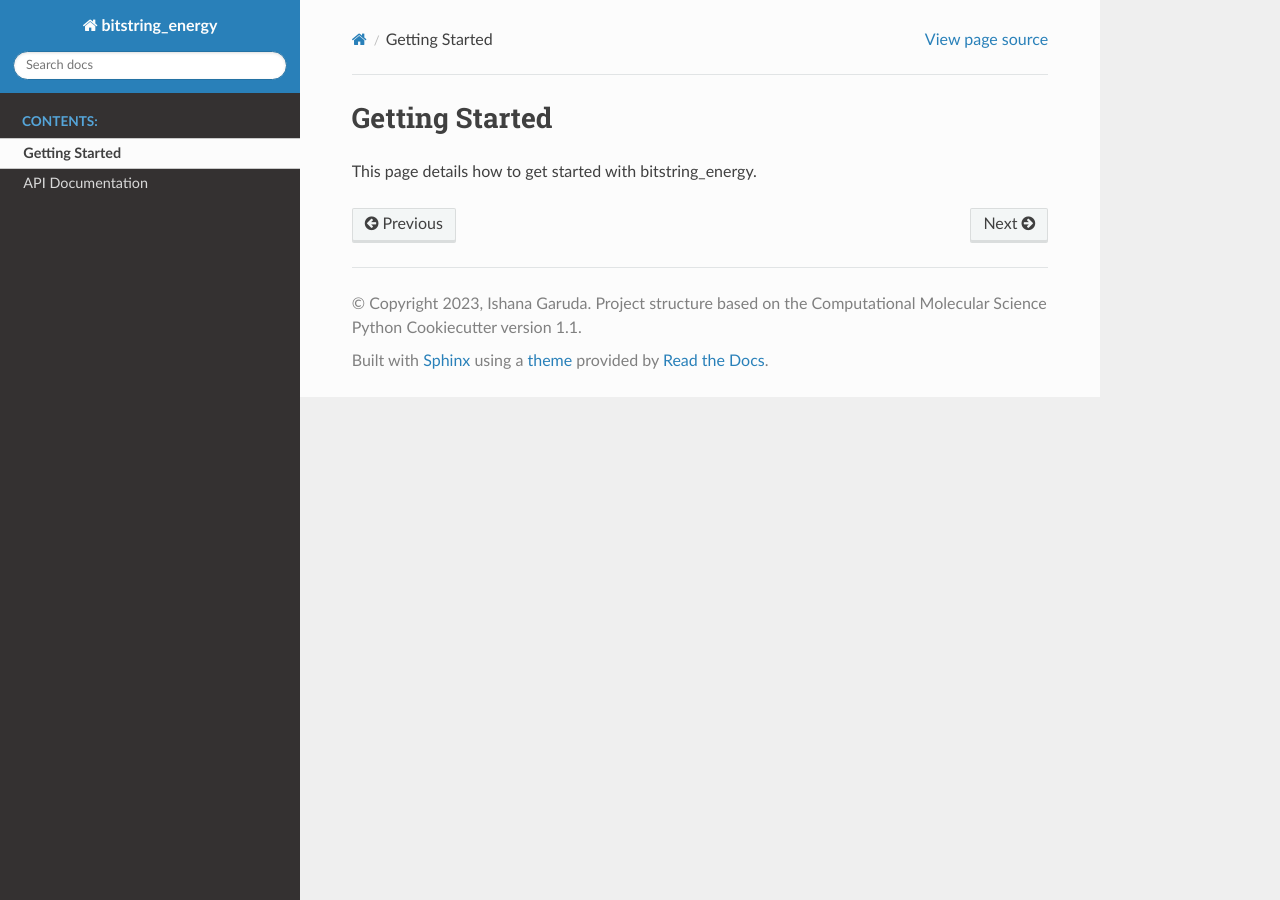
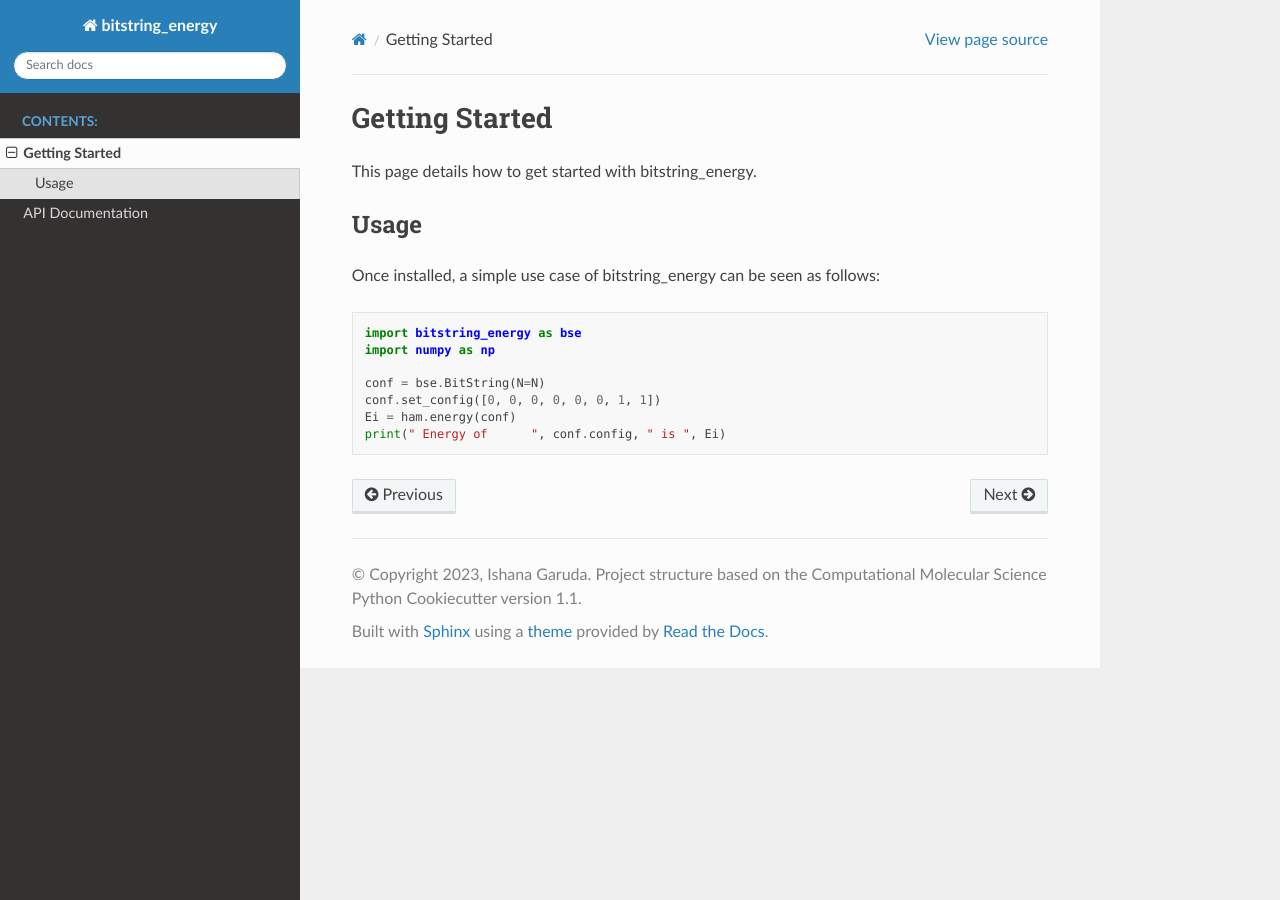
Before and after one commit to ishana23g/ishana_bitstring_energy, a Sphinx documentation site: the page built from docs/getting_started.rst, in a window 1280 px wide. Built offline with Sphinx 7.4.7 and the Read the Docs theme 2.0.0, drawn with Linux system fonts in a browser that asks for light colours; the version number could not be read and is left out.

Commit message:
Updated the docs corretly to use Auto Doc

```diff
--- a/docs/api.rst
+++ b/docs/api.rst
@@ -4,4 +4,7 @@ API Documentation
 .. autosummary::
    :toctree: autosummary
 
-   bitstring_energy.canvas
+   bitstring_energy.IsingHamiltonian
+   bitstring_energy.BitString
+   bitstring_energy.metropolis_montecarlo
+   bitstring_energy.metropolis_step
--- /dev/null
+++ b/docs/autosummary/bitstring_energy.metropolis_montecarlo.rst
@@ -0,0 +1,6 @@
+bitstring\_energy.metropolis\_montecarlo
+========================================
+
+.. currentmodule:: bitstring_energy
+
+.. autofunction:: metropolis_montecarlo
--- /dev/null
+++ b/docs/autosummary/bitstring_energy.metropolis_step.rst
@@ -0,0 +1,6 @@
+bitstring\_energy.metropolis\_step
+==================================
+
+.. currentmodule:: bitstring_energy
+
+.. autofunction:: metropolis_step
--- a/docs/conf.py
+++ b/docs/conf.py
@@ -43,6 +43,7 @@ release = ''
 # extensions coming with Sphinx (named 'sphinx.ext.*') or your custom
 # ones.
 extensions = [
+    'autoapi.extension',
     'sphinx.ext.autosummary',
     'sphinx.ext.autodoc',
     'sphinx.ext.mathjax',
@@ -51,6 +52,19 @@ extensions = [
     'sphinx.ext.intersphinx',
     'sphinx.ext.extlinks',
 ]
+
+autoapi_dirs = ['../bitstring_energy']
+autoapi_ignore = ["*/tests/*",
+                  "*_version.py"]
+
+autoapi_options = ['members',
+		'undoc-members',
+		#'private-members',
+		#'special-members',
+		'show-inheritance',
+		'show-module-summary',
+		'imported-members']
+
 
 autosummary_generate = True
 napoleon_google_docstring = False
--- a/docs/getting_started.rst
+++ b/docs/getting_started.rst
@@ -2,3 +2,17 @@ Getting Started
 ===============
 
 This page details how to get started with bitstring_energy.
+
+Usage
+--------
+Once installed, a simple use case of bitstring_energy can be seen as follows:
+
+.. code-block:: python
+
+    import bitstring_energy as bse
+    import numpy as np
+
+    conf = bse.BitString(N=N)
+    conf.set_config([0, 0, 0, 0, 0, 0, 1, 1])
+    Ei = ham.energy(conf)
+    print(" Energy of      ", conf.config, " is ", Ei)
--- a/docs/index.rst
+++ b/docs/index.rst
@@ -5,6 +5,8 @@
 
 Welcome to bitstring_energy's documentation!
 =========================================================
+Bitstring Energy is a python package for calculating the energy of a bitstring.
+It is designed to calculate the energy of a bitstring in a quantum annealing problem.
 
 .. toctree::
    :maxdepth: 2
--- a/docs/requirements.yaml
+++ b/docs/requirements.yaml
@@ -5,7 +5,7 @@ dependencies:
   - python
   - pip
   - numpy
-  - networkx
 
   # Pip-only installs
   - pip:
+    - networkx
```
Also changed, not shown: docs/autosummary/bitstring_energy.BitString.rst (added, +25 -0 lines), docs/autosummary/bitstring_energy.IsingHamiltonian.rst (added, +19 -0 lines), 1 other file.
